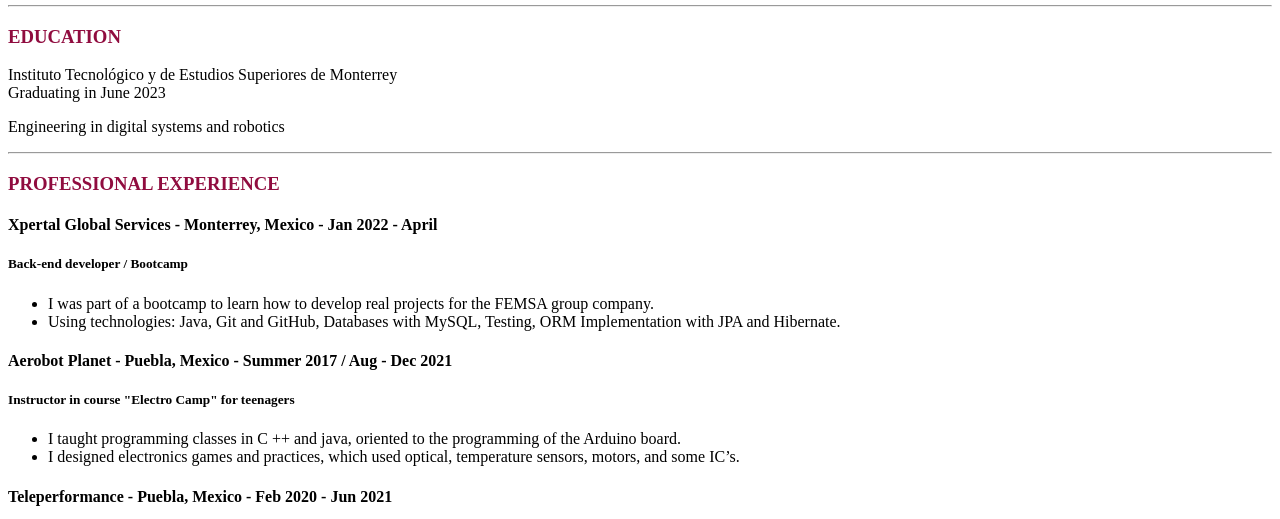
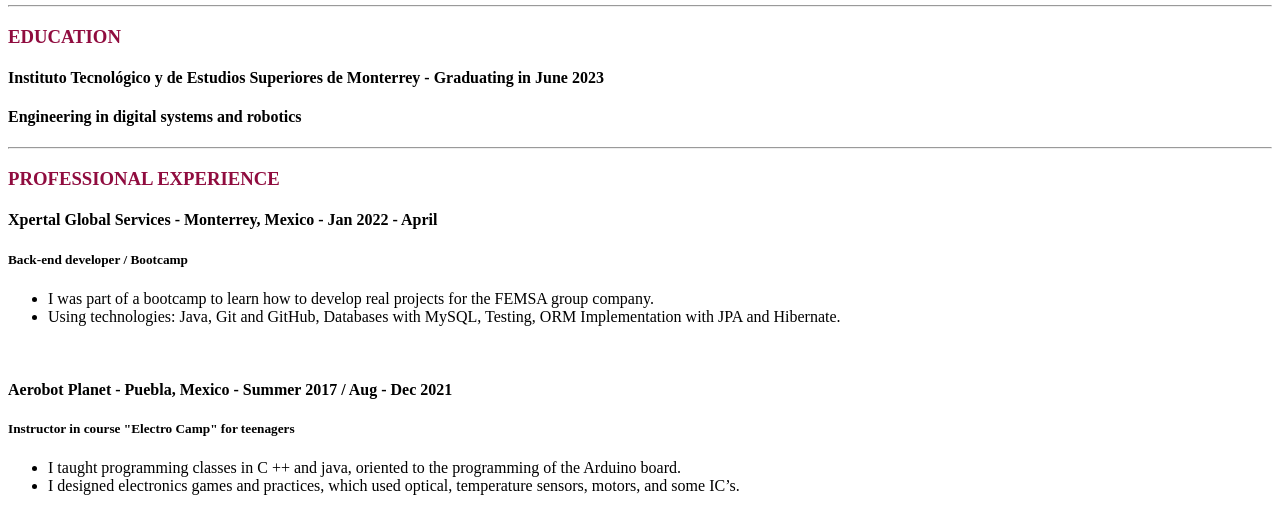
Before and after one commit to LuisFerTux/Lab-1-HTML-GIT---Curriculum, a plain HTML site: page Index.html in a window 1280 px wide. Shown: the part 281-800 px from the top of the page. Drawn offline with Linux system fonts and the light colour scheme.

```diff
--- a/Index.html
+++ b/Index.html
@@ -16,7 +16,7 @@
 
     <nav>
         <address style="text-align:center;">
-            Email: <a  href="mailto:A01329747@tec.mx">A01329747@tec.mx</a>.<br>
+            Email: <a href="mailto:A01329747@tec.mx">A01329747@tec.mx</a>.<br>
             <a href="https://www.linkedin.com/in/luis-fernando-tuxpan-guti%C3%A9rrez-55a403153">linkedIn
                 Profile</a>.<br>
         </address>
@@ -29,8 +29,8 @@
         <article>
             <h3 style="color:  #900C3F ;">EDUCATION</h3>
             <section>
-                <p>Instituto Tecnológico y de Estudios Superiores de Monterrey <br> Graduating in June 2023</p>
-                <p>Engineering in digital systems and robotics</p>
+                <h4 >Instituto Tecnológico y de Estudios Superiores de Monterrey - Graduating in June 2023</h4>
+                <h4>Engineering in digital systems and robotics</h4>
             </section>
         </article>
 
@@ -48,7 +48,7 @@
                         JPA and Hibernate.</li>
                 </ul>
             </section>
-
+            <br>
             <section>
                 <h4>Aerobot Planet - Puebla, Mexico - Summer 2017 / Aug - Dec 2021</h4>
                 <h5>Instructor in course "Electro Camp" for teenagers</h5>
@@ -59,7 +59,7 @@
                         some IC’s.</li>
                 </ul>
             </section>
-
+            <br>
             <section>
                 <h4>Teleperformance - Puebla, Mexico - Feb 2020 - Jun 2021</h4>
                 <h4>Digital Fraud Specialist</h4>
@@ -86,7 +86,7 @@
                         thermal, water level, all by I2C and SPI. </li>
                 </ul>
             </section>
-
+            <br>
             <section>
                 <h4>Wireless Explorer Robot - 2020</h4>
                 <h5>Controlled by Wi-Fi and NRF24L01 + LNA @2.4 GHz.</h5>
@@ -96,7 +96,7 @@
                     <li>Communicates in a P2P network to send and receive information in JSON format.</li>
                 </ul>
             </section>
-
+            <br>
             <section>
                 <h4>Handmade chocolate packaging, and molding machine - 2019</h4>
                 <h5>University project to help chocolate small producers.</h5>
@@ -107,7 +107,7 @@
                         FPGA Spartan 6. </li>
                 </ul>
             </section>
-
+            <br>
             <section>
                 <h4>Autonomous soccer player robot - 2017</h4>
                 <h5>University competition based on “Robocup Soccer Junior”</h5>
@@ -140,9 +140,7 @@
                 </ul>
                 <!-- </pre> -->
             </section>
-
-
-
+            <br>
             <section>
                 <h5>TECHNOLOGIES:</h5>
                 <p>Easy EDA, Altium, HDL, JSON, HTML, PIC Emulation, MPLAB, Raspberry, 16/18 PIC Series, SOC, <br>
@@ -150,8 +148,7 @@
                     and derivates, VirtualBox, Node RED, Android SDK, PCB design, ROS, Robot Vision, PLC’s, Digital and
                     Analog circuits, MIPS architecture.</p>
             </section>
-
-
+            <br>
             <section>
                 <h5>LANGUAGES:</h5>
                 <ul>
@@ -159,10 +156,8 @@
                     <li>French: <span style="font-weight: bold;">Intermediate; B1</span></li>
                     <li>Spanish: <span style="font-weight: bold;">Native</span></li>
                 </ul>
-
             </section>
-
-
+            <br>
             <section>
                 <h5>AWARDS:</h5>
                 <ul>
@@ -172,13 +167,13 @@
                 </ul>
 
             </section>
-
+            <br>
             <section>
                 <h5>INTERESTS:</h5>
                 <p>
                     IOT technologies, audio engineering, piano, teamwork, dancing, social gatherings, social service,
-                    teach, embedded systems, sensors and actuators, <br> machine learning, debug / solve efficiently problems
-                    with programming and electronics.
+                    teach, embedded systems, sensors and actuators, <br> machine learning, debug / solve efficiently
+                    problems with programming and electronics.
                 </p>
             </section>
         </article>
```
